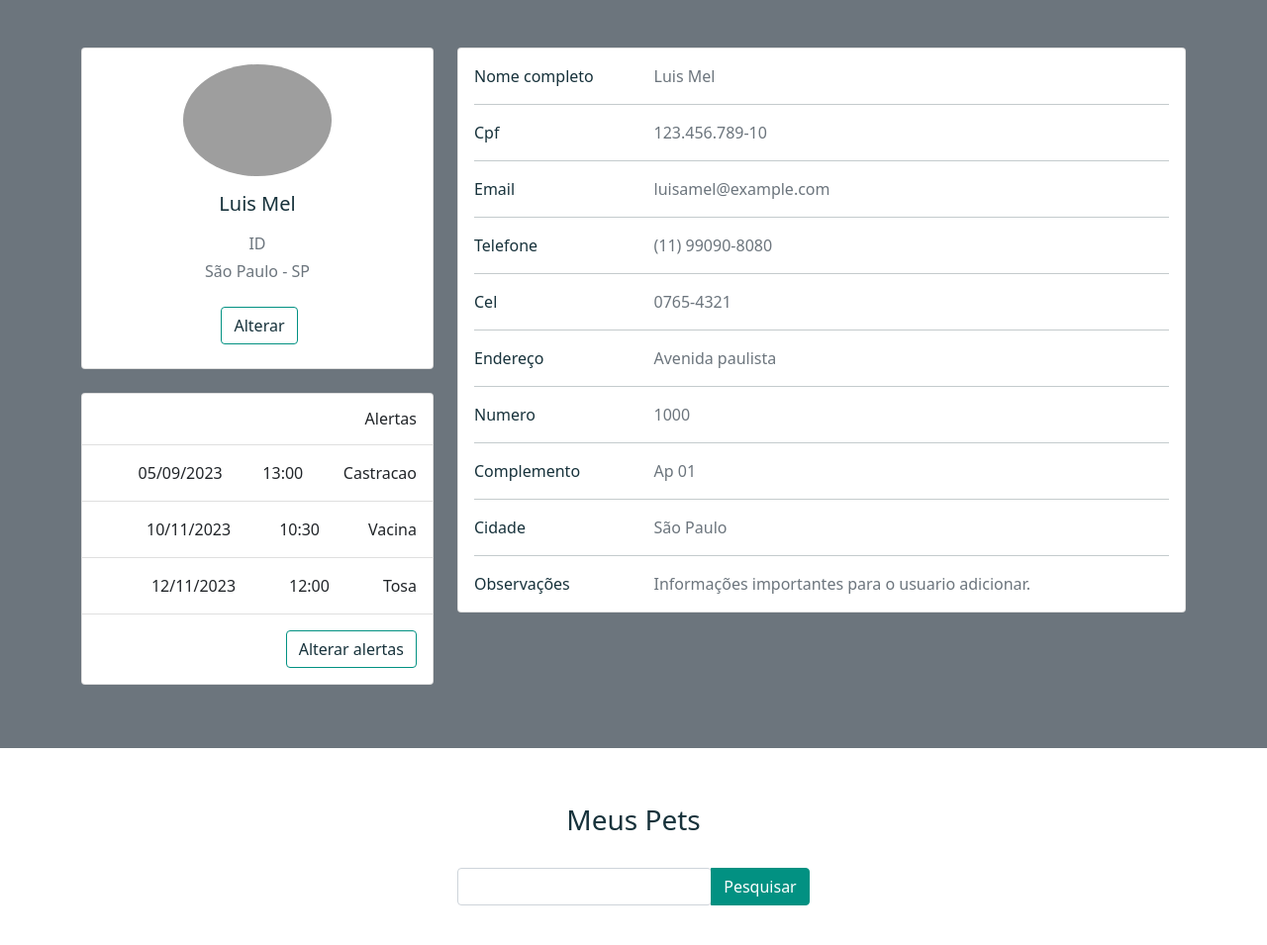
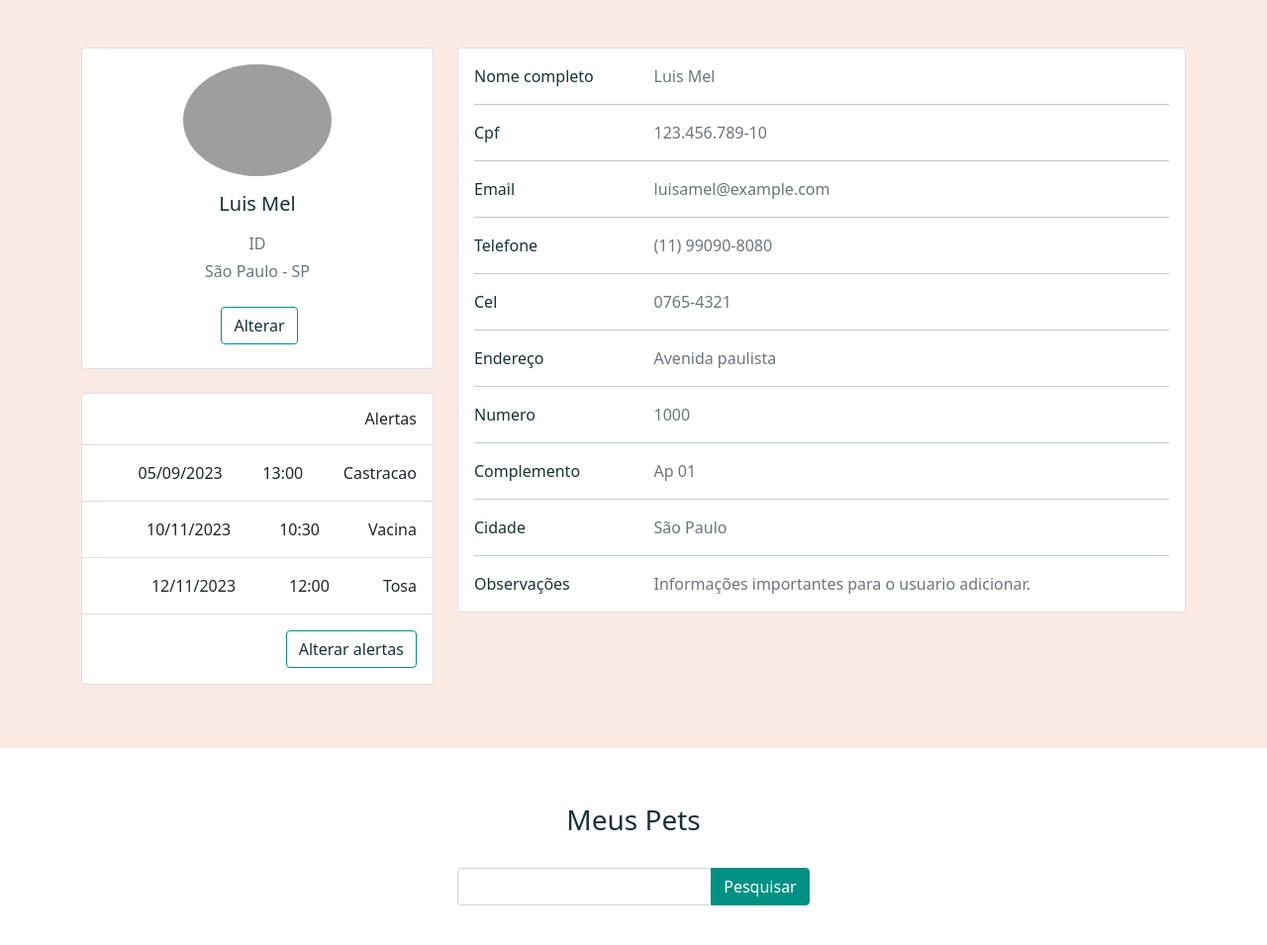
Before and after one commit to vitorwhois/Pet_Pronto, a PHP site: page /perfilusuario.html in a window 1280 px wide. Shown: the part 167-1122 px from the top of the page at 99% size. Run offline with PHP 8.4, Linux system fonts and the light colour scheme; grey boxes are pictures that could not be loaded.

Commit message:
bg-secondary

```diff
--- a/css/style.css
+++ b/css/style.css
@@ -70,6 +70,10 @@ ul, li {
 
 .solucoes{
     min-height: 780px;
+}
+
+.bg-secondary {
+    background-color: var(--cor-secundary) !important;
 }
 
 .btn-primary {
```
